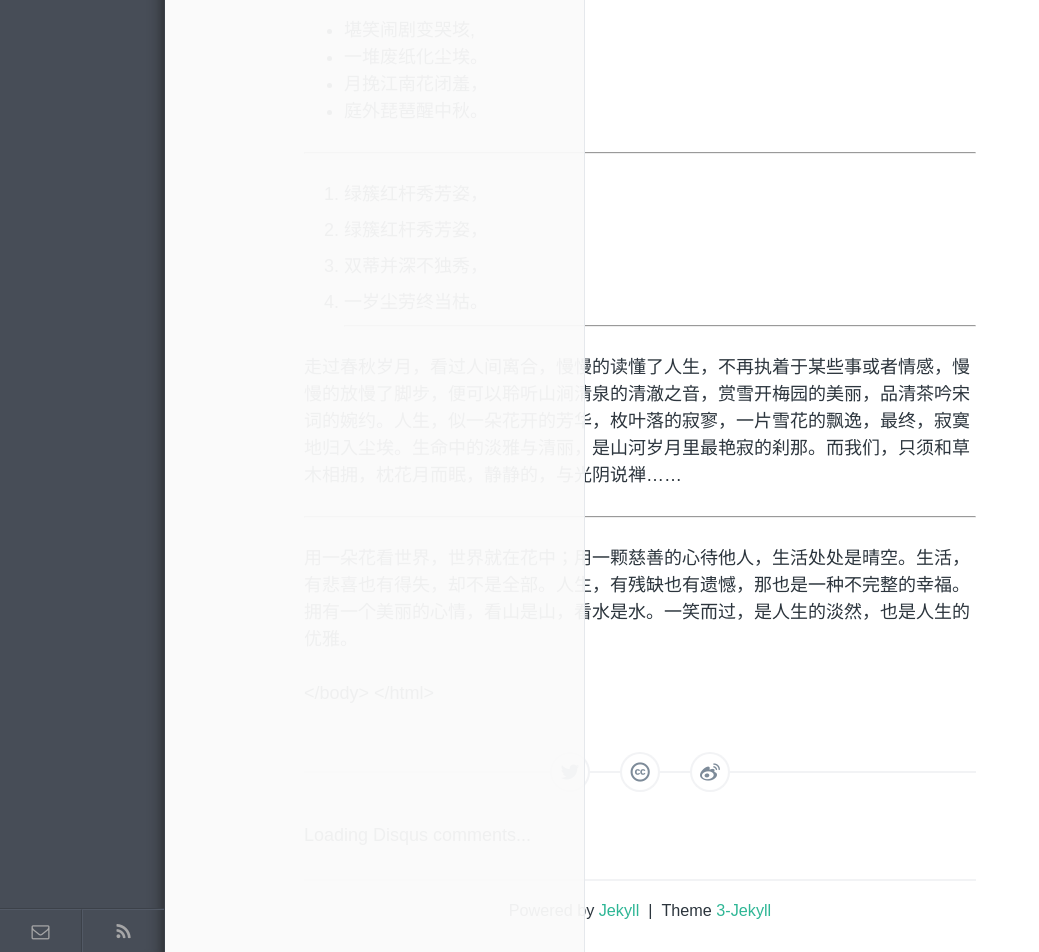
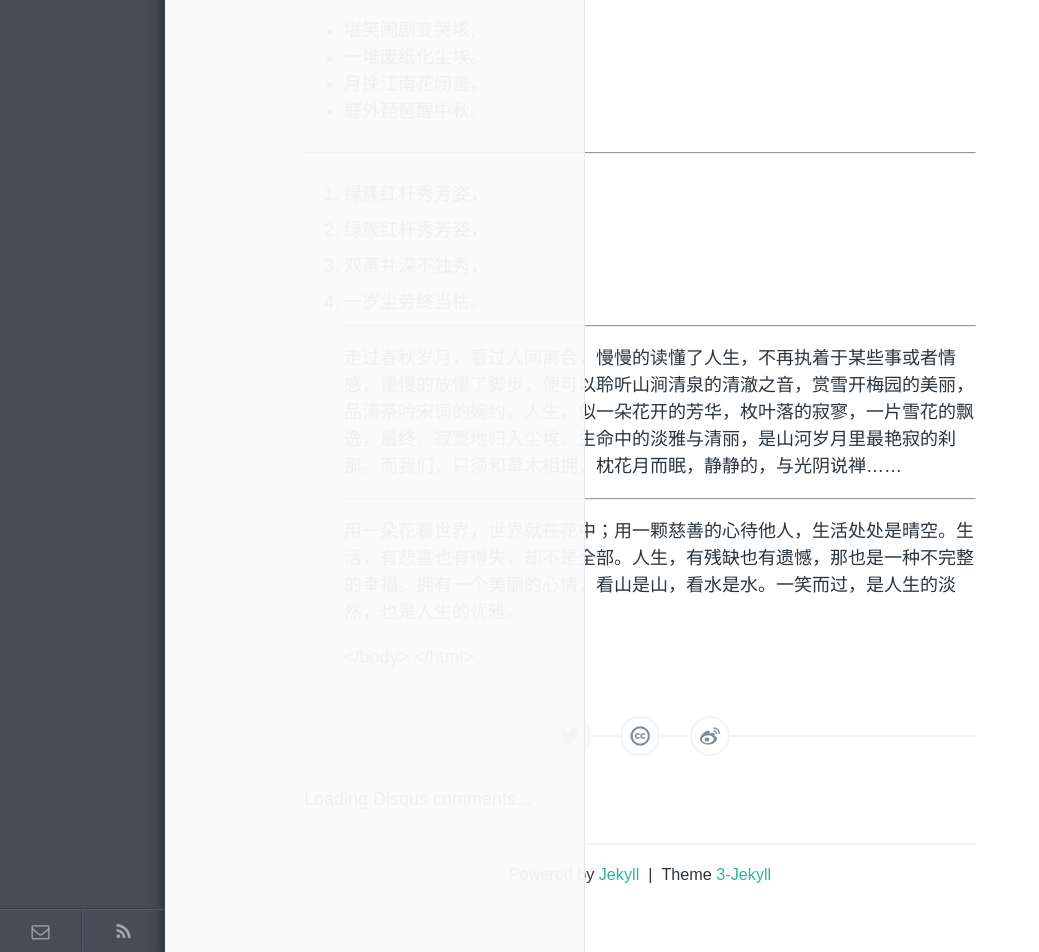
Before and after one commit to linggenghao/linggenghao.github.io, a Jekyll site: the page built from _posts/life/2016-09-02-今天.md, in a window 1280 px wide. Shown: the part 852-1804 px from the top of the page, without its empty margins (0-1039 px from the left). Built offline with Jekyll 4.4.1, drawn with Linux system fonts in a browser that asks for light colours; comment, search, counter and statistics services are not loaded.

Commit message:
二次修改

```diff
--- a/_posts/life/2016-09-02-今天.md
+++ b/_posts/life/2016-09-02-今天.md
@@ -46,16 +46,11 @@
         <li>双蒂并深不独秀，</li>
         <li>一岁尘劳终当枯。</li>
     <hr>
-    </ol>
-    <p>
         <p>
             走过春秋岁月，看过人间离合，慢慢的读懂了人生，不再执着于某些事或者情感，慢慢的放慢了脚步，便可以聆听山涧清泉的清澈之音，赏雪开梅园的美丽，品清茶吟宋词的婉约。人生，似一朵花开的芳华，枚叶落的寂寥，一片雪花的飘逸，最终，寂寞地归入尘埃。生命中的淡雅与清丽，是山河岁月里最艳寂的刹那。而我们，只须和草木相拥，枕花月而眠，静静的，与光阴说禅……<p>
-         </p>
     <hr>
-    <p>
         <p>
             用一朵花看世界，世界就在花中；用一颗慈善的心待他人，生活处处是晴空。生活，有悲喜也有得失，却不是全部。人生，有残缺也有遗憾，那也是一种不完整的幸福。拥有一个美丽的心情，看山是山，看水是水。一笑而过，是人生的淡然，也是人生的优雅。
         </p>
-    </p>
     </body>
 </html>
```
